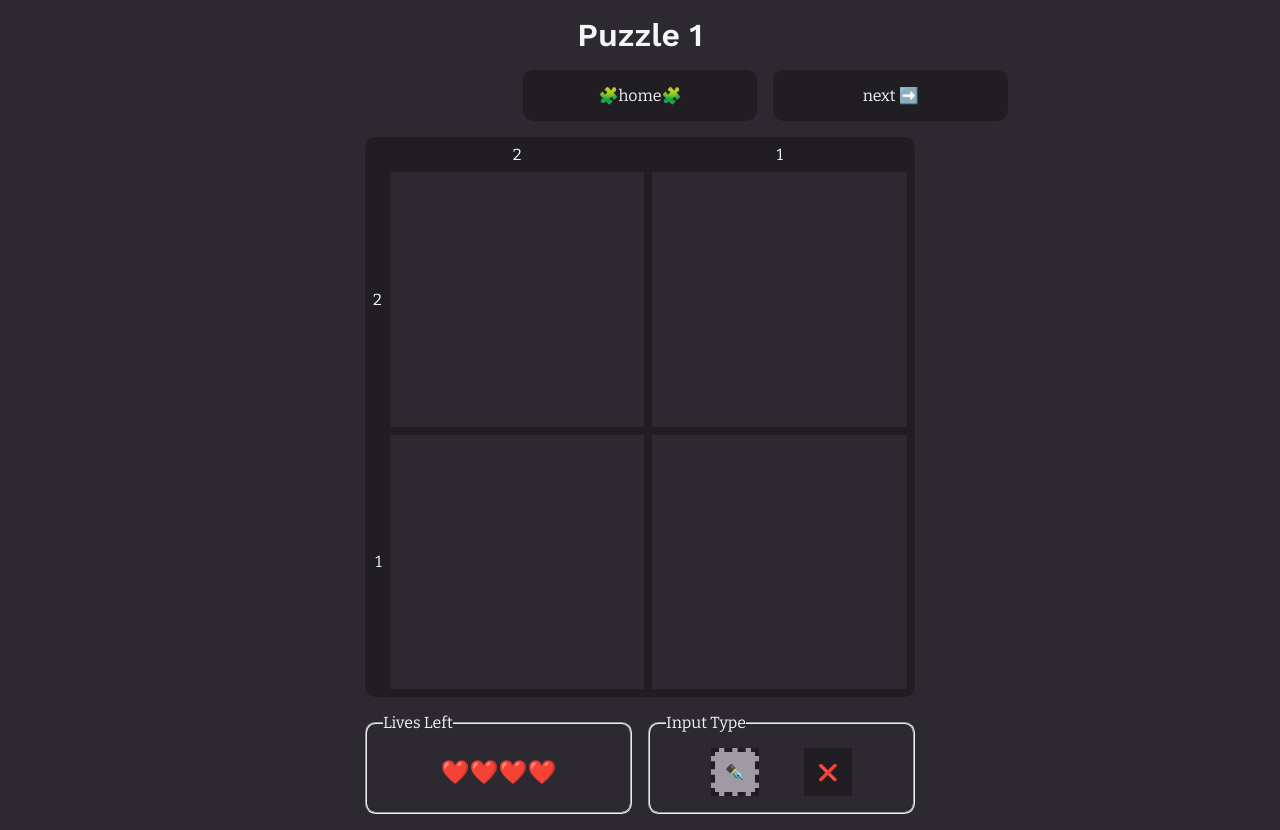
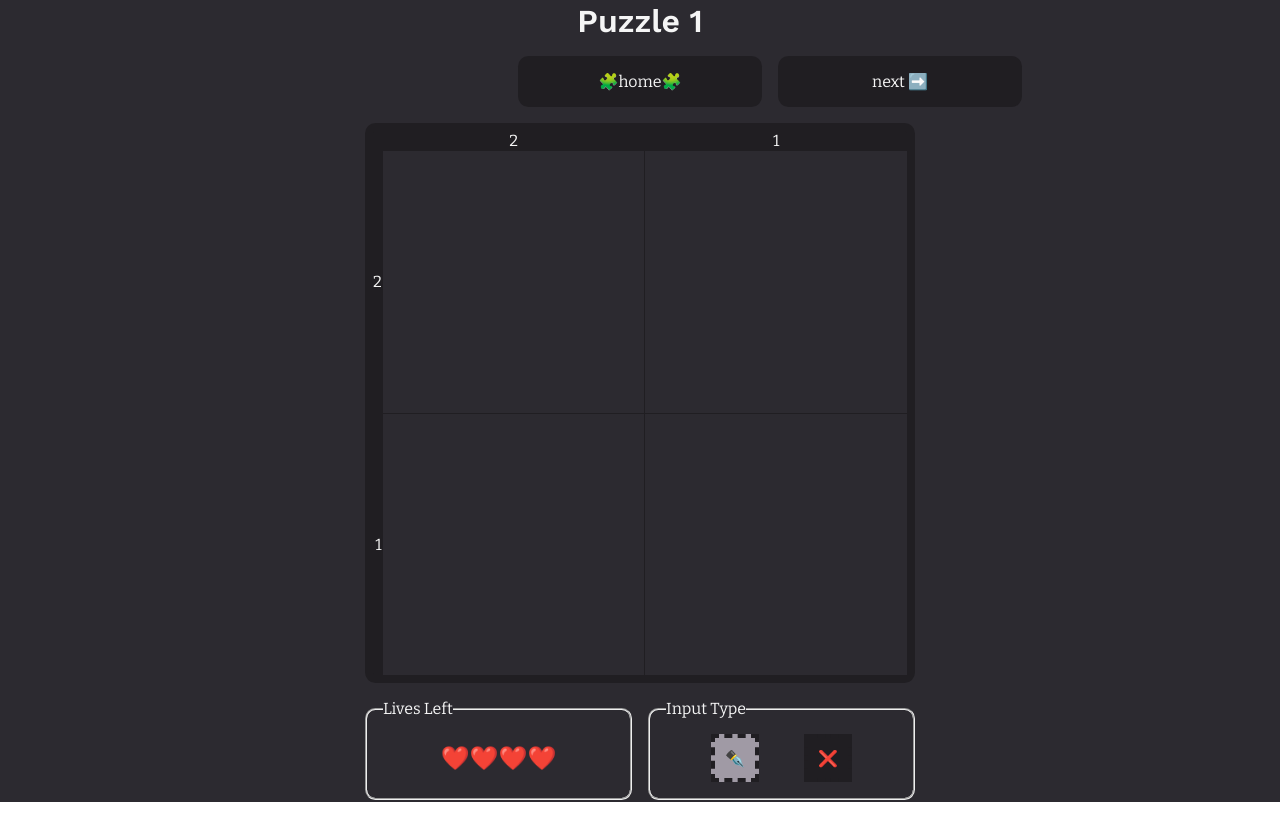
Before and after one commit to DanForder/nonogram, a React (Create React App) app: page /nonogram/puzzles/1 in a window 1280 px wide. After the commit the page ends 802 px from the top, so only its background shows below. Built offline with nearby package versions, Linux system fonts and the light colour scheme.

Commit message:
two new puzzles, layout better handles larger puzzles

```diff
--- a/src/components/Layout/Layout.scss
+++ b/src/components/Layout/Layout.scss
@@ -8,7 +8,7 @@
   justify-content: center;
 
   > .layout__main {
-    padding: 1rem;
+    padding: 0.125rem;
     max-width: $tablet-breakpoint;
     width: 100%;
   }
--- a/src/components/Puzzle/Puzzle.scss
+++ b/src/components/Puzzle/Puzzle.scss
@@ -12,7 +12,7 @@
 
   .puzzle__grid {
     display: grid;
-    gap: 0.5rem;
+    gap: 1px;
     background-color: $foreground-color;
     border: 0.5rem solid $foreground-color;
     border-radius: $standard-border-radius;
--- a/src/components/Puzzle/Puzzle.tsx
+++ b/src/components/Puzzle/Puzzle.tsx
@@ -147,8 +147,8 @@ const Puzzle: React.FC<PuzzleType> = ({
   const handleNodeClick = (index: number) => {
     const { isCorrect, isSelected, isMarked } = puzzleState[index];
 
+    // don't let user mark an already marked or revealed node
     if (isSelected || (isMarked && penSelected)) {
-      console.log("attempted to change a marked or revealed node");
       return;
     }
 
--- a/src/components/PuzzleNode/PuzzleNode.scss
+++ b/src/components/PuzzleNode/PuzzleNode.scss
@@ -4,7 +4,6 @@
   display: flex;
   justify-content: center;
   align-items: center;
-  padding: 0.5rem;
 
   background-color: $background-color;
   aspect-ratio: 1;
--- a/src/data/mock/puzzles.ts
+++ b/src/data/mock/puzzles.ts
@@ -5,6 +5,9 @@ const sand = "#DCD385";
 const oliveBrown = "#C5C03C";
 const orange = "#F2AE32";
 const brown = "#8A622B";
+const creeperGreen = "#70ad46";
+const white = "#eeeeee";
+const darkBrown = "#38210d";
 
 export const puzzles: puzzle[] = [
   {
@@ -275,4 +278,287 @@ export const puzzles: puzzle[] = [
       { isCorrect: false },
     ],
   },
+  {
+    name: "Creeper",
+    puzzleNodes: [
+      //1
+      { isCorrect: true, color: creeperGreen },
+      { isCorrect: true, color: creeperGreen },
+      { isCorrect: true, color: creeperGreen },
+      { isCorrect: true, color: creeperGreen },
+      { isCorrect: true, color: creeperGreen },
+      { isCorrect: true, color: creeperGreen },
+      { isCorrect: true, color: creeperGreen },
+      { isCorrect: true, color: creeperGreen },
+
+      //2
+      { isCorrect: true, color: creeperGreen },
+      { isCorrect: true, color: creeperGreen },
+      { isCorrect: true, color: creeperGreen },
+      { isCorrect: true, color: creeperGreen },
+      { isCorrect: true, color: creeperGreen },
+      { isCorrect: true, color: creeperGreen },
+      { isCorrect: true, color: creeperGreen },
+      { isCorrect: true, color: creeperGreen },
+
+      //3
+      { isCorrect: true, color: creeperGreen },
+      { isCorrect: false },
+      { isCorrect: false },
+      { isCorrect: true, color: creeperGreen },
+      { isCorrect: true, color: creeperGreen },
+      { isCorrect: false },
+      { isCorrect: false },
+      { isCorrect: true, color: creeperGreen },
+
+      //4
+      { isCorrect: true, color: creeperGreen },
+      { isCorrect: false },
+      { isCorrect: false },
+      { isCorrect: true, color: creeperGreen },
+      { isCorrect: true, color: creeperGreen },
+      { isCorrect: false },
+      { isCorrect: false },
+      { isCorrect: true, color: creeperGreen },
+
+      //5
+      { isCorrect: true, color: creeperGreen },
+      { isCorrect: true, color: creeperGreen },
+      { isCorrect: true, color: creeperGreen },
+      { isCorrect: false },
+      { isCorrect: false },
+      { isCorrect: true, color: creeperGreen },
+      { isCorrect: true, color: creeperGreen },
+      { isCorrect: true, color: creeperGreen },
+
+      //6
+      { isCorrect: true, color: creeperGreen },
+      { isCorrect: true, color: creeperGreen },
+      { isCorrect: false },
+      { isCorrect: false },
+      { isCorrect: false },
+      { isCorrect: false },
+      { isCorrect: true, color: creeperGreen },
+      { isCorrect: true, color: creeperGreen },
+
+      //7
+      { isCorrect: true, color: creeperGreen },
+      { isCorrect: true, color: creeperGreen },
+      { isCorrect: false },
+      { isCorrect: false },
+      { isCorrect: false },
+      { isCorrect: false },
+      { isCorrect: true, color: creeperGreen },
+      { isCorrect: true, color: creeperGreen },
+
+      //9
+      { isCorrect: true, color: creeperGreen },
+      { isCorrect: true, color: creeperGreen },
+      { isCorrect: false },
+      { isCorrect: true, color: creeperGreen },
+      { isCorrect: true, color: creeperGreen },
+      { isCorrect: false },
+      { isCorrect: true, color: creeperGreen },
+      { isCorrect: true, color: creeperGreen },
+    ],
+  },
+  {
+    name: "poop",
+    puzzleNodes: [
+      //2
+      { isCorrect: false },
+      { isCorrect: false },
+      { isCorrect: false },
+      { isCorrect: false },
+      { isCorrect: true, color: darkBrown },
+      { isCorrect: true, color: darkBrown },
+      { isCorrect: true, color: darkBrown },
+      { isCorrect: false },
+      { isCorrect: false },
+      { isCorrect: false },
+      { isCorrect: false },
+      { isCorrect: false },
+      { isCorrect: false },
+
+      //3
+      { isCorrect: false },
+      { isCorrect: false },
+      { isCorrect: false },
+      { isCorrect: false },
+      { isCorrect: false },
+      { isCorrect: true, color: darkBrown },
+      { isCorrect: true, color: darkBrown },
+      { isCorrect: true, color: darkBrown },
+      { isCorrect: false },
+      { isCorrect: false },
+      { isCorrect: false },
+      { isCorrect: false },
+      { isCorrect: false },
+
+      //4
+      { isCorrect: false },
+      { isCorrect: false },
+      { isCorrect: false },
+      { isCorrect: false },
+      { isCorrect: true, color: darkBrown },
+      { isCorrect: true, color: darkBrown },
+      { isCorrect: true, color: darkBrown },
+      { isCorrect: true, color: darkBrown },
+      { isCorrect: true, color: darkBrown },
+      { isCorrect: false },
+      { isCorrect: false },
+      { isCorrect: false },
+      { isCorrect: false },
+
+      //5
+      { isCorrect: false },
+      { isCorrect: false },
+      { isCorrect: false },
+      { isCorrect: false },
+      { isCorrect: true, color: darkBrown },
+      { isCorrect: true, color: darkBrown },
+      { isCorrect: true, color: darkBrown },
+      { isCorrect: true, color: darkBrown },
+      { isCorrect: true, color: darkBrown },
+      { isCorrect: false },
+      { isCorrect: false },
+      { isCorrect: false },
+      { isCorrect: false },
+
+      //6
+      { isCorrect: false },
+      { isCorrect: false },
+      { isCorrect: false },
+      { isCorrect: true, color: darkBrown },
+      { isCorrect: true, color: darkBrown },
+      { isCorrect: true, color: darkBrown },
+      { isCorrect: true, color: darkBrown },
+      { isCorrect: true, color: darkBrown },
+      { isCorrect: true, color: darkBrown },
+      { isCorrect: true, color: darkBrown },
+      { isCorrect: false },
+      { isCorrect: false },
+      { isCorrect: false },
+
+      //7
+      { isCorrect: false },
+      { isCorrect: false },
+      { isCorrect: true, color: darkBrown },
+      { isCorrect: false },
+      { isCorrect: false },
+      { isCorrect: false },
+      { isCorrect: true, color: darkBrown },
+      { isCorrect: false },
+      { isCorrect: false },
+      { isCorrect: false },
+      { isCorrect: true, color: darkBrown },
+      { isCorrect: false },
+      { isCorrect: false },
+
+      //8
+      { isCorrect: false },
+      { isCorrect: false },
+      { isCorrect: true, color: darkBrown },
+      { isCorrect: false },
+      { isCorrect: true, color: white },
+      { isCorrect: false },
+      { isCorrect: true, color: darkBrown },
+      { isCorrect: false },
+      { isCorrect: true, color: white },
+      { isCorrect: false },
+      { isCorrect: true, color: darkBrown },
+      { isCorrect: false },
+      { isCorrect: false },
+
+      //9
+      { isCorrect: false },
+      { isCorrect: false },
+      { isCorrect: true, color: darkBrown },
+      { isCorrect: false },
+      { isCorrect: true, color: white },
+      { isCorrect: false },
+      { isCorrect: true, color: darkBrown },
+      { isCorrect: false },
+      { isCorrect: true, color: white },
+      { isCorrect: false },
+      { isCorrect: true, color: darkBrown },
+      { isCorrect: false },
+      { isCorrect: false },
+
+      //10
+      { isCorrect: false },
+      { isCorrect: true, color: darkBrown },
+      { isCorrect: true, color: darkBrown },
+      { isCorrect: false },
+      { isCorrect: false },
+      { isCorrect: false },
+      { isCorrect: true, color: darkBrown },
+      { isCorrect: false },
+      { isCorrect: false },
+      { isCorrect: false },
+      { isCorrect: true, color: darkBrown },
+      { isCorrect: true, color: darkBrown },
+      { isCorrect: false },
+
+      //11
+      { isCorrect: false },
+      { isCorrect: true, color: darkBrown },
+      { isCorrect: true, color: darkBrown },
+      { isCorrect: true, color: darkBrown },
+      { isCorrect: true, color: darkBrown },
+      { isCorrect: true, color: darkBrown },
+      { isCorrect: true, color: darkBrown },
+      { isCorrect: true, color: darkBrown },
+      { isCorrect: true, color: darkBrown },
+      { isCorrect: true, color: darkBrown },
+      { isCorrect: true, color: darkBrown },
+      { isCorrect: true, color: darkBrown },
+      { isCorrect: false },
+
+      //12
+      { isCorrect: true, color: darkBrown },
+      { isCorrect: true, color: darkBrown },
+      { isCorrect: true, color: darkBrown },
+      { isCorrect: true, color: darkBrown },
+      { isCorrect: false },
+      { isCorrect: false },
+      { isCorrect: false },
+      { isCorrect: false },
+      { isCorrect: false },
+      { isCorrect: true, color: darkBrown },
+      { isCorrect: true, color: darkBrown },
+      { isCorrect: true, color: darkBrown },
+      { isCorrect: true, color: darkBrown },
+
+      //13
+      { isCorrect: true, color: darkBrown },
+      { isCorrect: true, color: darkBrown },
+      { isCorrect: true, color: darkBrown },
+      { isCorrect: true, color: darkBrown },
+      { isCorrect: true, color: darkBrown },
+      { isCorrect: false },
+      { isCorrect: false },
+      { isCorrect: false },
+      { isCorrect: true, color: darkBrown },
+      { isCorrect: true, color: darkBrown },
+      { isCorrect: true, color: darkBrown },
+      { isCorrect: true, color: darkBrown },
+      { isCorrect: true, color: darkBrown },
+
+      //14
+      { isCorrect: false },
+      { isCorrect: true, color: darkBrown },
+      { isCorrect: true, color: darkBrown },
+      { isCorrect: true, color: darkBrown },
+      { isCorrect: true, color: darkBrown },
+      { isCorrect: true, color: darkBrown },
+      { isCorrect: true, color: darkBrown },
+      { isCorrect: true, color: darkBrown },
+      { isCorrect: true, color: darkBrown },
+      { isCorrect: true, color: darkBrown },
+      { isCorrect: true, color: darkBrown },
+      { isCorrect: true, color: darkBrown },
+      { isCorrect: false },
+    ],
+  },
 ];
--- a/src/utils/localStorageUtils.ts
+++ b/src/utils/localStorageUtils.ts
@@ -1,5 +1,5 @@
 export const getLocalStorageItem = (key: string): string | null => {
-  //get encryted item with encrypted key
+  //get encrypted item with encrypted key
   const encryptedKey = window.btoa(key);
   const item = window.localStorage.getItem(encryptedKey);
 
--- a/src/views/Puzzle/Puzzle.tsx
+++ b/src/views/Puzzle/Puzzle.tsx
@@ -9,7 +9,7 @@ import { PuzzleParams } from "./PuzzleParams";
 const Error = (
   <Layout>
     <h2>No puzzle found</h2>
-    <Link to="/">Home</Link>
+    <Link to="/">Go Home</Link>
   </Layout>
 );
 
```
